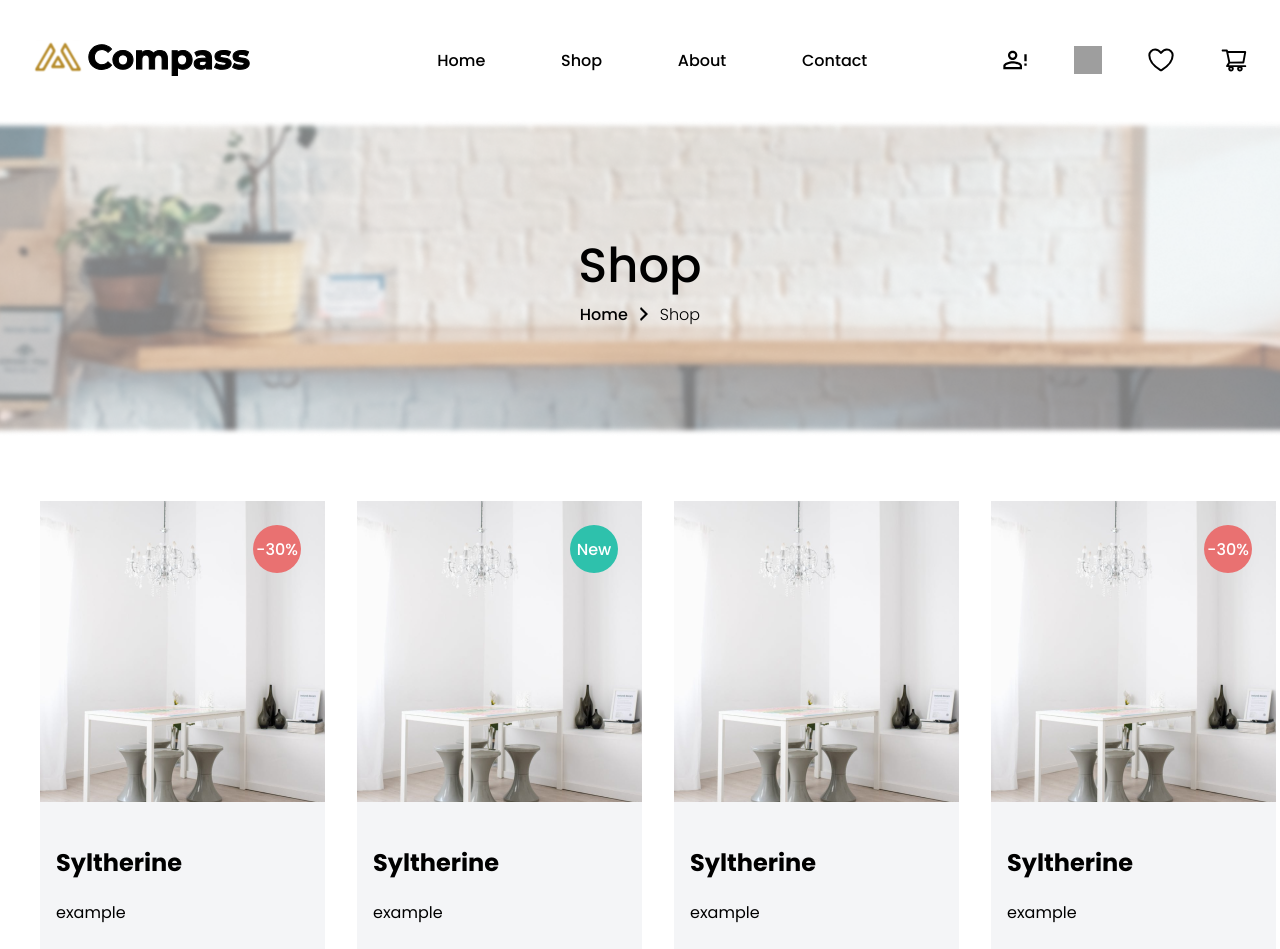
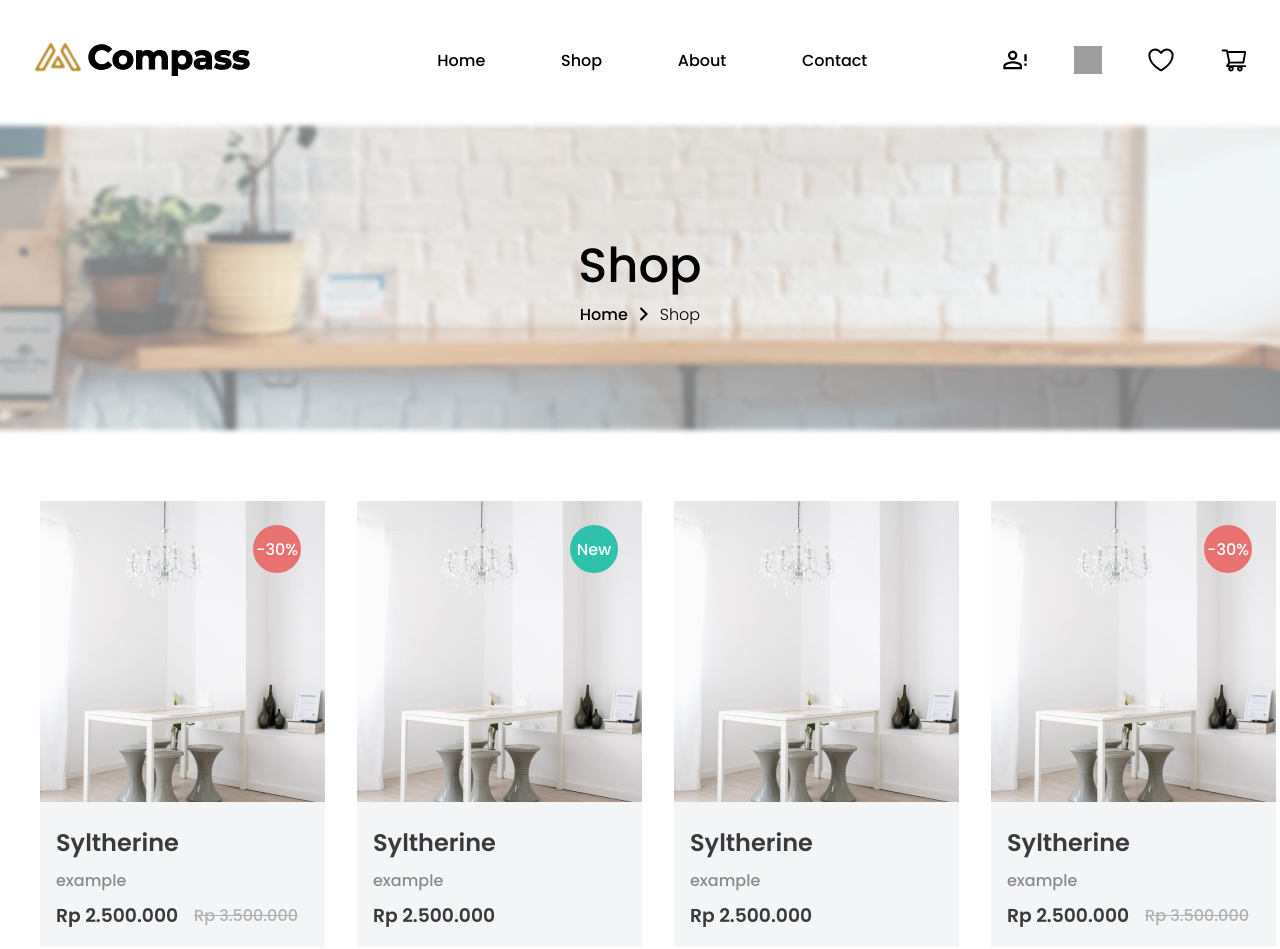
Before and after one commit to claraferraz/result-list-e-commerce, a React (Vite) app: page / in a window 1280 px wide. Shown: the top 949 px of the page. Built offline with nearby package versions, Linux system fonts and the light colour scheme; grey boxes are pictures that could not be loaded.

Commit message:
Fix: estilização do texto do ProductCard

```diff
--- a/src/components/ProductCard/ProductCard.tsx
+++ b/src/components/ProductCard/ProductCard.tsx
@@ -21,6 +21,11 @@ export const ProductCard = ({
 }: Props) => {
   const priceDisplay = (value: number) => value.toLocaleString("pt-BR");
 
+  let originalPriceP = "";
+  if (typeof detail != "number") {
+    originalPriceP = styles.hide;
+  }
+
   return (
     <div className={styles.wrapper}>
       <ProductDetail detail={detail} />
@@ -32,7 +37,7 @@ export const ProductCard = ({
         <p>{description}</p>
         <div className={styles.priceContainer}>
           <h3>Rp {priceDisplay(price)}</h3>
-          <p>Rp {priceDisplay(originalPrice)}</p>
+          <p className={originalPriceP}>Rp {priceDisplay(originalPrice)}</p>
         </div>
       </div>
       <ProductCardHover />
--- a/src/components/ProductCard/styles.module.css
+++ b/src/components/ProductCard/styles.module.css
@@ -1,6 +1,7 @@
 .wrapper {
     position: relative;
     background-color: var(--light-bg);
+    height: 446px;
 }
 
 .circle {
@@ -30,13 +31,46 @@
     display: none;
 }
 
-.image {}
-
 .text {
+    display: flex;
+    flex-direction: column;
+    align-items: left;
+    gap: 8px;
     padding: 16px;
+    padding-bottom: 30px;
 }
 
-.priceContainer {}
+.text h2,
+.priceContainer h3 {
+    margin: 0;
+    font-weight: 600;
+    color: var(--gray-1);
+}
+
+.text h2 {
+    font-size: 24px;
+}
+
+.text p {
+    margin: 0;
+    color: var(--gray-3);
+    font-weight: 500;
+}
+
+.priceContainer {
+    display: flex;
+    gap: 16px;
+    align-items: center;
+}
+
+.priceContainer h2 {
+    font-size: 20px;
+}
+
+.priceContainer p {
+    color: var(--gray-4);
+    text-decoration: line-through;
+}
 
 .productHover {
     display: none;
```
